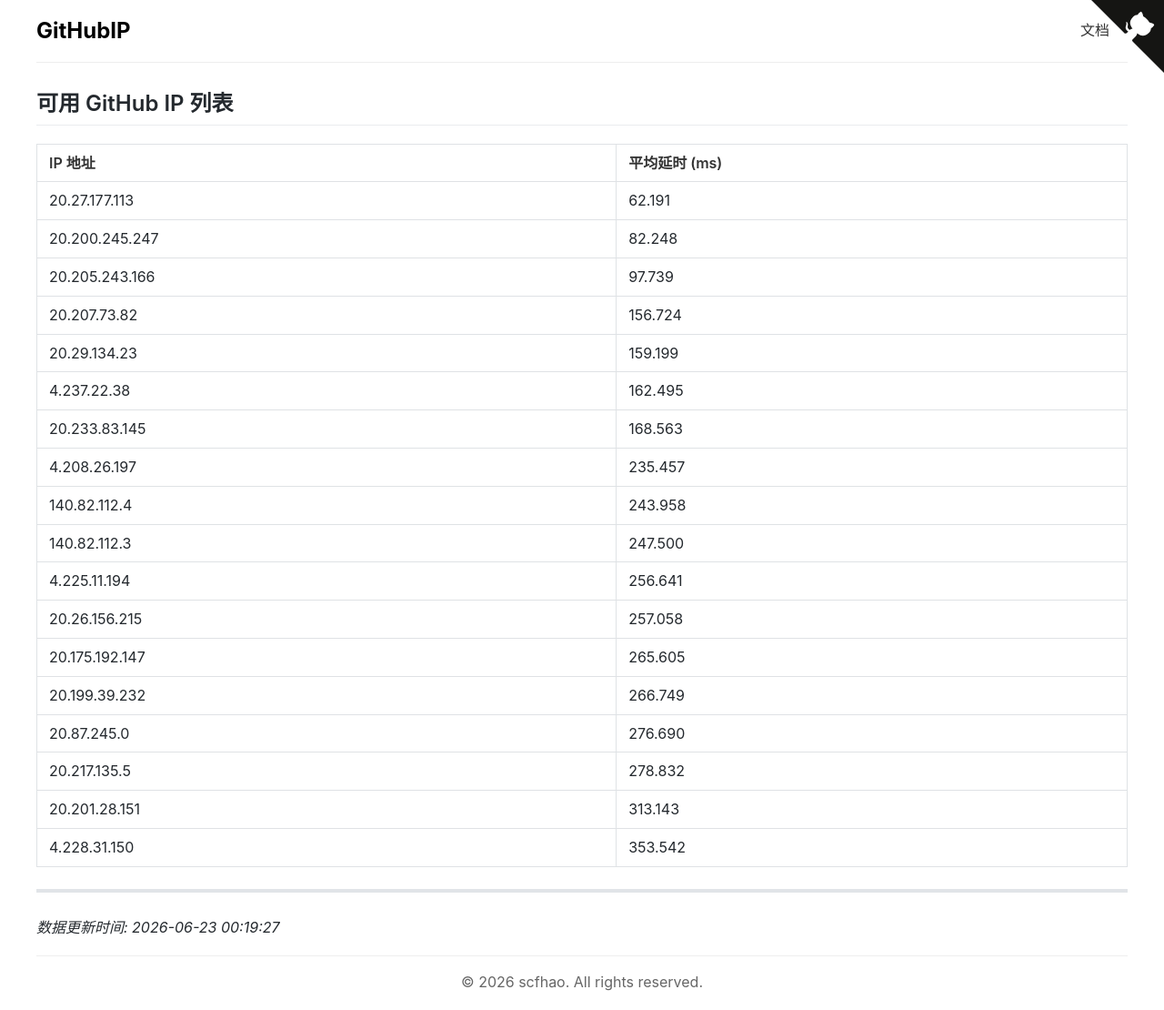
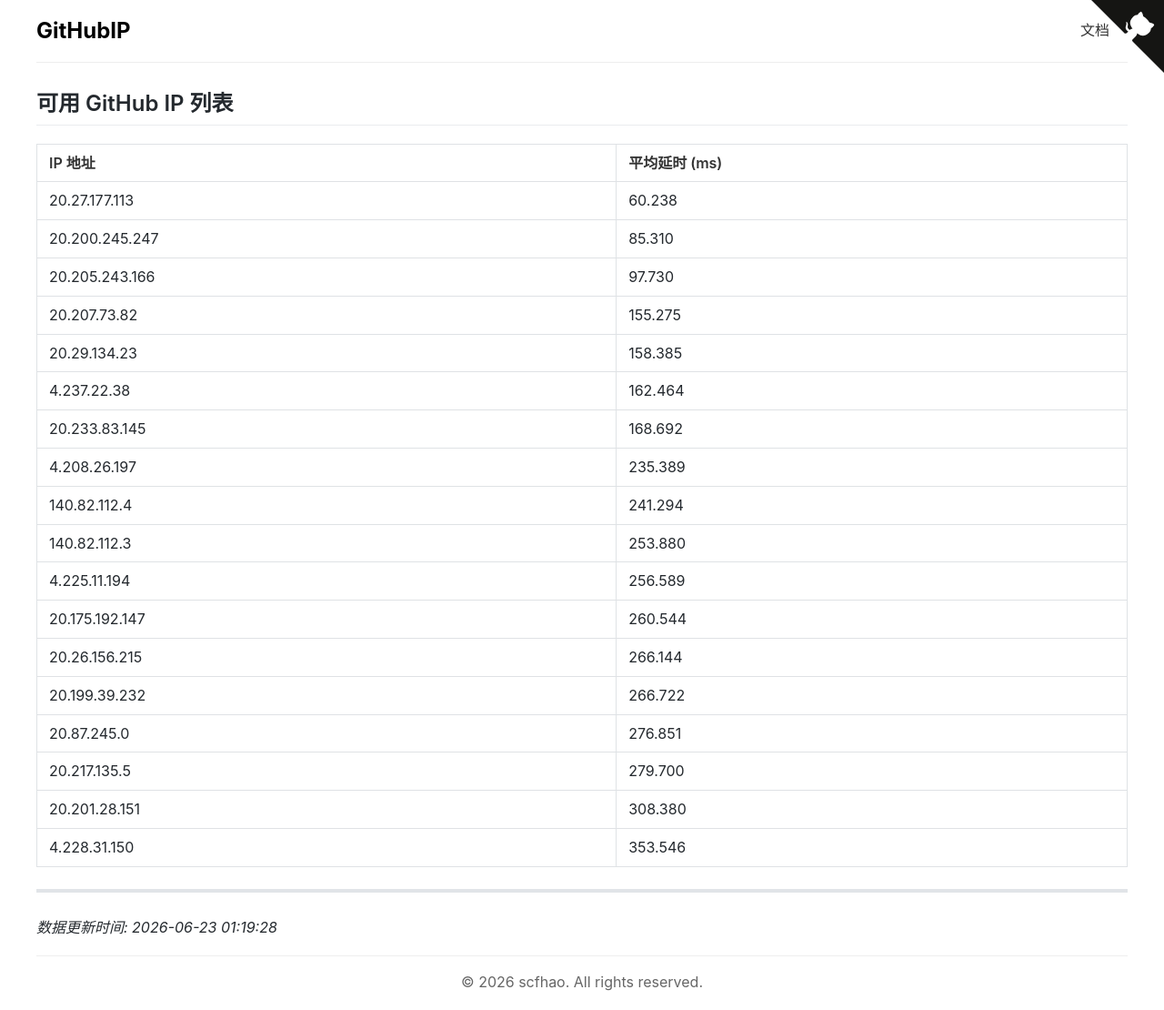
Before and after one commit to scfhao/GitHubIP, a Jekyll site: the page built from index.md, in a window 1280 px wide. Shown: the whole page at 91% size. Built offline with Jekyll 4.4.1, drawn with Linux system fonts in a browser that asks for light colours.

Commit message:
自动脚本执行 - 2026-06-23 01:19:28

```diff
--- a/index.md
+++ b/index.md
@@ -1,32 +1,32 @@
 ---
 layout: home
 title: GitHub IP 列表
-date: 2026-06-23 00:19:27
+date: 2026-06-23 01:19:28
 ---
 
 ## 可用 GitHub IP 列表
 
 | IP 地址 | 平均延时 (ms) |
 |---------|--------------|
-| 20.27.177.113 | 62.191 |
-| 20.200.245.247 | 82.248 |
-| 20.205.243.166 | 97.739 |
-| 20.207.73.82 | 156.724 |
-| 20.29.134.23 | 159.199 |
-| 4.237.22.38 | 162.495 |
-| 20.233.83.145 | 168.563 |
-| 4.208.26.197 | 235.457 |
-| 140.82.112.4 | 243.958 |
-| 140.82.112.3 | 247.500 |
-| 4.225.11.194 | 256.641 |
-| 20.26.156.215 | 257.058 |
-| 20.175.192.147 | 265.605 |
-| 20.199.39.232 | 266.749 |
-| 20.87.245.0 | 276.690 |
-| 20.217.135.5 | 278.832 |
-| 20.201.28.151 | 313.143 |
-| 4.228.31.150 | 353.542 |
+| 20.27.177.113 | 60.238 |
+| 20.200.245.247 | 85.310 |
+| 20.205.243.166 | 97.730 |
+| 20.207.73.82 | 155.275 |
+| 20.29.134.23 | 158.385 |
+| 4.237.22.38 | 162.464 |
+| 20.233.83.145 | 168.692 |
+| 4.208.26.197 | 235.389 |
+| 140.82.112.4 | 241.294 |
+| 140.82.112.3 | 253.880 |
+| 4.225.11.194 | 256.589 |
+| 20.175.192.147 | 260.544 |
+| 20.26.156.215 | 266.144 |
+| 20.199.39.232 | 266.722 |
+| 20.87.245.0 | 276.851 |
+| 20.217.135.5 | 279.700 |
+| 20.201.28.151 | 308.380 |
+| 4.228.31.150 | 353.546 |
 
 ---
 
-*数据更新时间: 2026-06-23 00:19:27*
+*数据更新时间: 2026-06-23 01:19:28*
```
